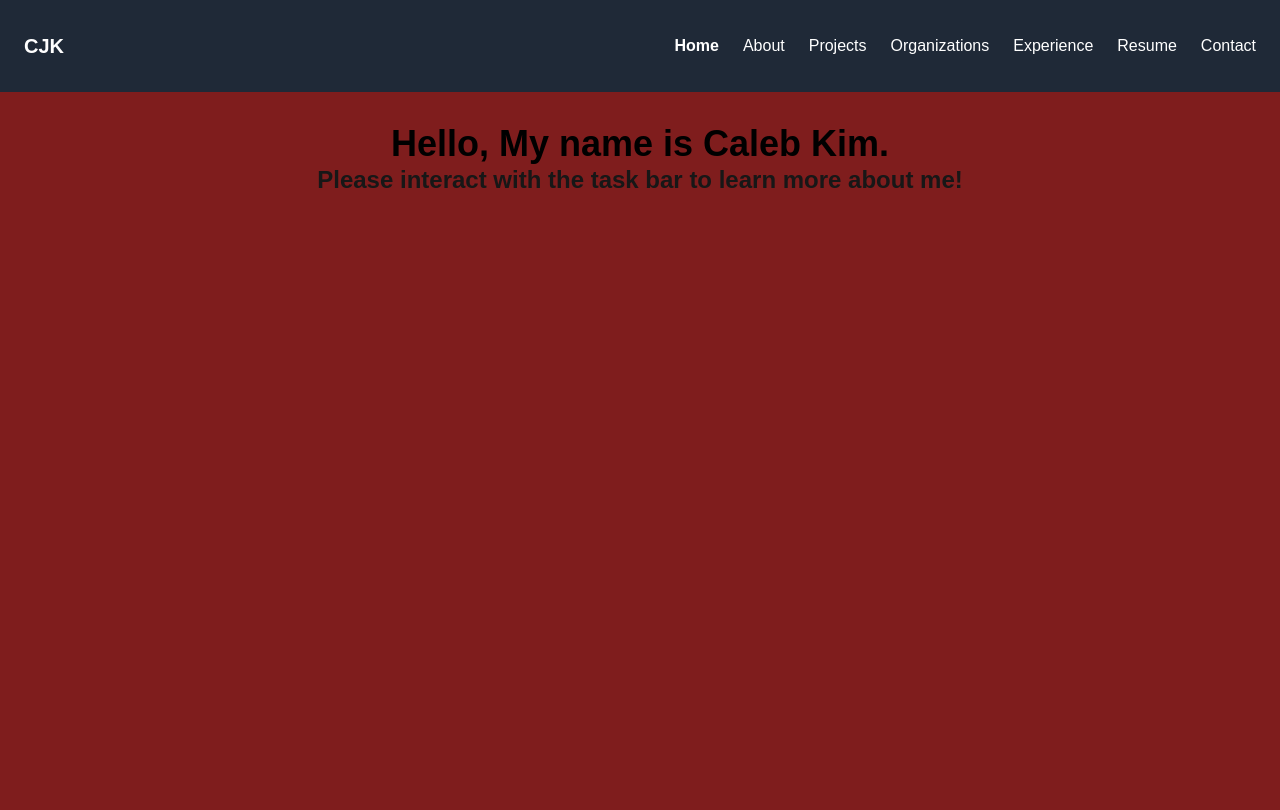
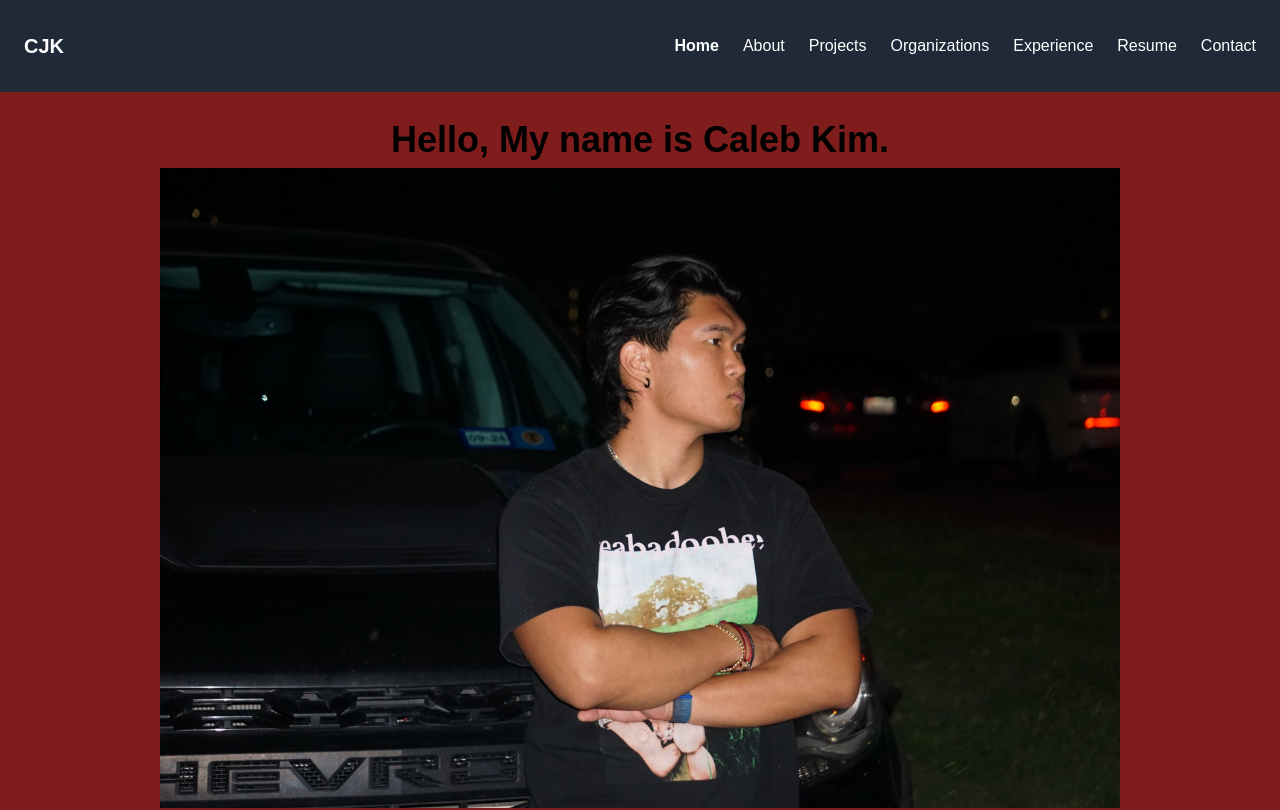
Before and after one commit to caleb-j-kim/portfolio-website, a Next.js app in the folder portfolio/: page /pages/home in a window 1280 px wide. Shown: the top 810 px of the page. Built offline with nearby package versions, Linux system fonts and the light colour scheme.

Commit message:
Updated homepage with temporary cover picture (replace picture and add a more appealing background using the same color scheme)

```diff
--- a/portfolio/app/pages/home/page.js
+++ b/portfolio/app/pages/home/page.js
@@ -24,10 +24,18 @@ export default function Home() {
       </div>
 
       { /* Background (add image)*/ }
-      <main className="flext items-center justify-center h-screen bg-red-900 px-12 py-8">
+      <main className="flex flex-col items-center justify-center h-screen bg-red-900 px-12 py-8">
         <FadeIn>
-        <h1 className="text-4xl font-bold text-black text-center">Hello, My name is Caleb Kim.
+        <h1 className="text-4xl font-bold text-black text-center py-2">Hello, My name is Caleb Kim.
         </h1>
+        <img
+          src="/images/temp.jpg"
+          alt="Caleb Kim"
+          className="max-h-[80vh]
+          w-auto
+          object-contain
+          mb-8"
+        />
         <div className="text-2xl font-bold text-center">Please interact with the task bar to learn more about me!</div>
         </FadeIn>
       </main>
```
Also changed, not shown: portfolio/public/images/temp.jpg (added).
